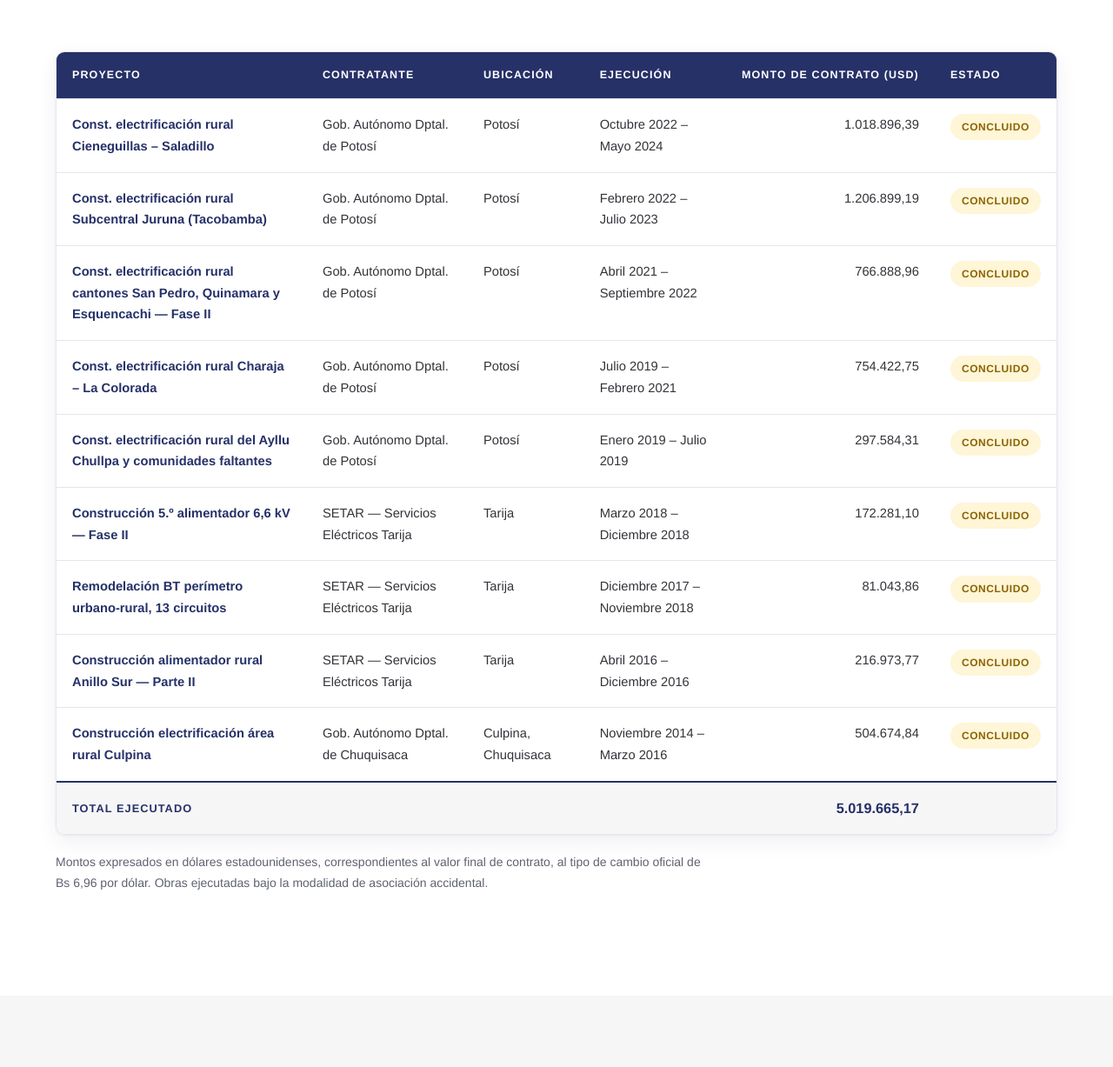
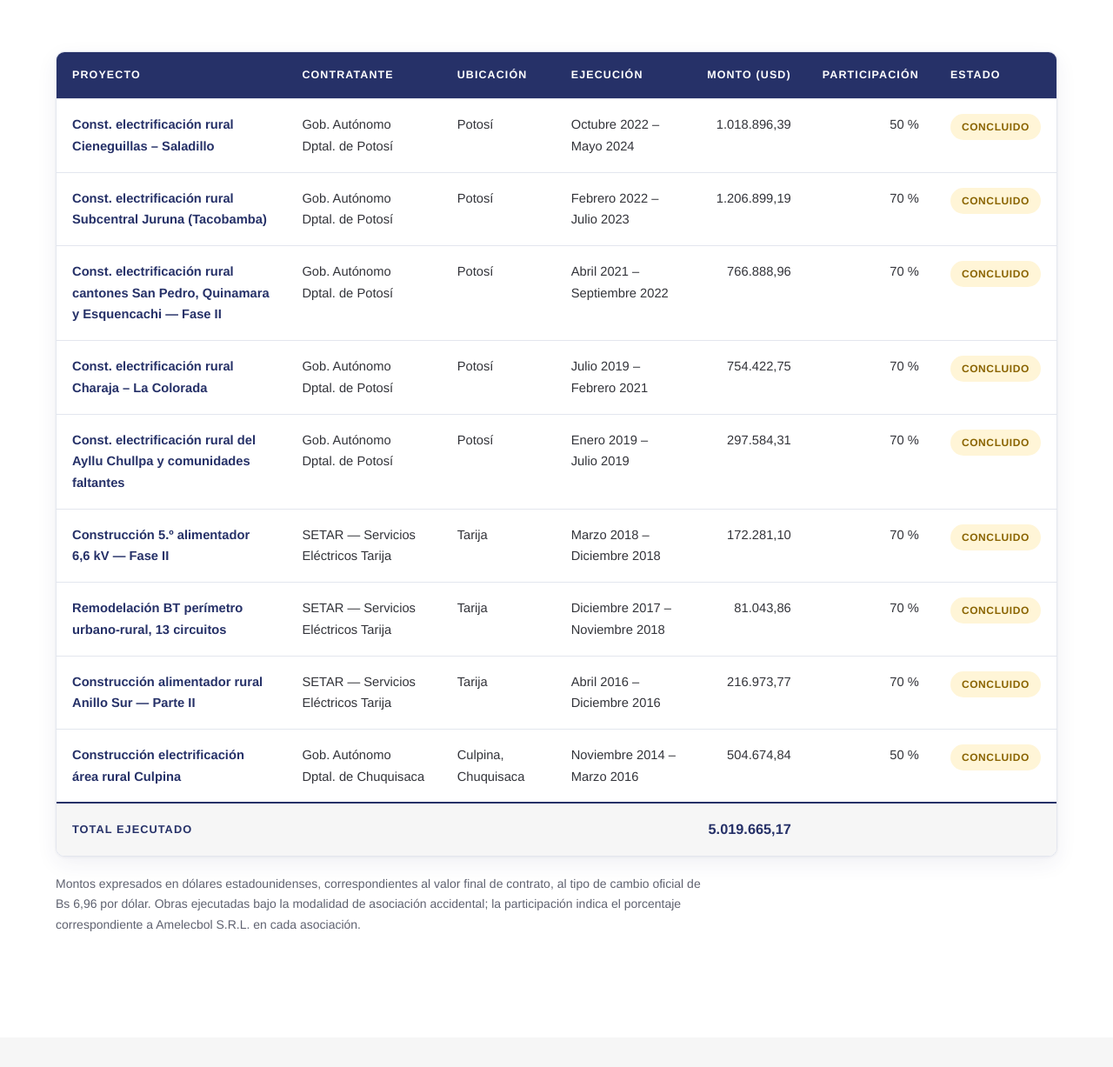
Before and after one commit to kdtlb/AMELECBOL_V1, a plain HTML site: page index.html in a window 1280 px wide. Shown: the part 3573-4800 px from the top of the page at 87% size. Drawn offline with Linux system fonts and the light colour scheme.

Commit message:
Agrega la columna de participación en asociación
La tabla de obras pasa de 6 a 7 columnas: entre el monto y el estado
aparece el porcentaje que le corresponde a Amelecbol en cada asociación
accidental, tomado de la planilla Experiencia General Amelecbol 2025
(50 % en Cieneguillas-Saladillo y Culpina, 70 % en las siete restantes).

La nota al pie ahora explica qué representa ese porcentaje, para que la
columna se entienda sin conocer los formularios de licitación.

Acorta el encabezado de monto a Monto (USD): con siete columnas se
llevaba 240 px y dejaba el nombre del proyecto en 201 px, partido en
tres líneas. Ahora Proyecto tiene 254 px y las filas ocupan dos líneas.
La tabla sube su ancho mínimo a 1040 px y sigue entrando sin scroll en
pantallas de escritorio.

Verificado: las nueve filas tienen siete celdas, montos y porcentajes
coinciden con el PDF original, el pie cubre las siete columnas, el total
no cambió y las tarjetas móviles rotulan el nuevo dato.

Co-Authored-By: Claude Opus 5 <noreply@anthropic.com>

```diff
--- a/css/styles.css
+++ b/css/styles.css
@@ -432,7 +432,7 @@ ul { margin: 0; padding: 0; list-style: none; }
   background: var(--blanco); box-shadow: var(--sombra);
   -webkit-overflow-scrolling: touch;
 }
-.tabla-obras { width: 100%; border-collapse: collapse; font-size: .92rem; min-width: 940px; }
+.tabla-obras { width: 100%; border-collapse: collapse; font-size: .92rem; min-width: 1040px; }
 
 .tabla-obras thead th {
   background: var(--azul); color: var(--blanco);
--- a/index.html
+++ b/index.html
@@ -282,7 +282,8 @@
               <th scope="col">Contratante</th>
               <th scope="col">Ubicación</th>
               <th scope="col">Ejecución</th>
-              <th scope="col" class="num">Monto de contrato (USD)</th>
+              <th scope="col" class="num">Monto (USD)</th>
+              <th scope="col" class="num">Participación</th>
               <th scope="col">Estado</th>
             </tr>
           </thead>
@@ -293,6 +294,7 @@
               <td data-lbl="Ubicación">Potosí</td>
               <td data-lbl="Ejecución">Octubre 2022 – Mayo 2024</td>
               <td data-lbl="Monto (USD)" class="num">1.018.896,39</td>
+              <td data-lbl="Participación" class="num">50 %</td>
               <td data-lbl="Estado"><span class="pill">Concluido</span></td>
             </tr>
             <tr>
@@ -301,6 +303,7 @@
               <td data-lbl="Ubicación">Potosí</td>
               <td data-lbl="Ejecución">Febrero 2022 – Julio 2023</td>
               <td data-lbl="Monto (USD)" class="num">1.206.899,19</td>
+              <td data-lbl="Participación" class="num">70 %</td>
               <td data-lbl="Estado"><span class="pill">Concluido</span></td>
             </tr>
             <tr>
@@ -309,6 +312,7 @@
               <td data-lbl="Ubicación">Potosí</td>
               <td data-lbl="Ejecución">Abril 2021 – Septiembre 2022</td>
               <td data-lbl="Monto (USD)" class="num">766.888,96</td>
+              <td data-lbl="Participación" class="num">70 %</td>
               <td data-lbl="Estado"><span class="pill">Concluido</span></td>
             </tr>
             <tr>
@@ -317,6 +321,7 @@
               <td data-lbl="Ubicación">Potosí</td>
               <td data-lbl="Ejecución">Julio 2019 – Febrero 2021</td>
               <td data-lbl="Monto (USD)" class="num">754.422,75</td>
+              <td data-lbl="Participación" class="num">70 %</td>
               <td data-lbl="Estado"><span class="pill">Concluido</span></td>
             </tr>
             <tr>
@@ -325,6 +330,7 @@
               <td data-lbl="Ubicación">Potosí</td>
               <td data-lbl="Ejecución">Enero 2019 – Julio 2019</td>
               <td data-lbl="Monto (USD)" class="num">297.584,31</td>
+              <td data-lbl="Participación" class="num">70 %</td>
               <td data-lbl="Estado"><span class="pill">Concluido</span></td>
             </tr>
             <tr>
@@ -333,6 +339,7 @@
               <td data-lbl="Ubicación">Tarija</td>
               <td data-lbl="Ejecución">Marzo 2018 – Diciembre 2018</td>
               <td data-lbl="Monto (USD)" class="num">172.281,10</td>
+              <td data-lbl="Participación" class="num">70 %</td>
               <td data-lbl="Estado"><span class="pill">Concluido</span></td>
             </tr>
             <tr>
@@ -341,6 +348,7 @@
               <td data-lbl="Ubicación">Tarija</td>
               <td data-lbl="Ejecución">Diciembre 2017 – Noviembre 2018</td>
               <td data-lbl="Monto (USD)" class="num">81.043,86</td>
+              <td data-lbl="Participación" class="num">70 %</td>
               <td data-lbl="Estado"><span class="pill">Concluido</span></td>
             </tr>
             <tr>
@@ -349,6 +357,7 @@
               <td data-lbl="Ubicación">Tarija</td>
               <td data-lbl="Ejecución">Abril 2016 – Diciembre 2016</td>
               <td data-lbl="Monto (USD)" class="num">216.973,77</td>
+              <td data-lbl="Participación" class="num">70 %</td>
               <td data-lbl="Estado"><span class="pill">Concluido</span></td>
             </tr>
             <tr>
@@ -357,6 +366,7 @@
               <td data-lbl="Ubicación">Culpina, Chuquisaca</td>
               <td data-lbl="Ejecución">Noviembre 2014 – Marzo 2016</td>
               <td data-lbl="Monto (USD)" class="num">504.674,84</td>
+              <td data-lbl="Participación" class="num">50 %</td>
               <td data-lbl="Estado"><span class="pill">Concluido</span></td>
             </tr>
           </tbody>
@@ -365,14 +375,16 @@
               <td colspan="4">Total ejecutado</td>
               <td class="num"><strong>5.019.665,17</strong></td>
               <td></td>
+              <td></td>
             </tr>
           </tfoot>
         </table>
       </div>
       <p class="nota reveal">
         Montos expresados en dólares estadounidenses, correspondientes al valor final de
-        contrato, al tipo de cambio oficial de Bs 6,96 por dólar. Obras ejecutadas bajo
-        la modalidad de asociación accidental.
+        contrato, al tipo de cambio oficial de Bs 6,96 por dólar. Obras ejecutadas bajo la
+        modalidad de asociación accidental; la participación indica el porcentaje
+        correspondiente a Amelecbol S.R.L. en cada asociación.
       </p>
     </div>
   </section>
```
